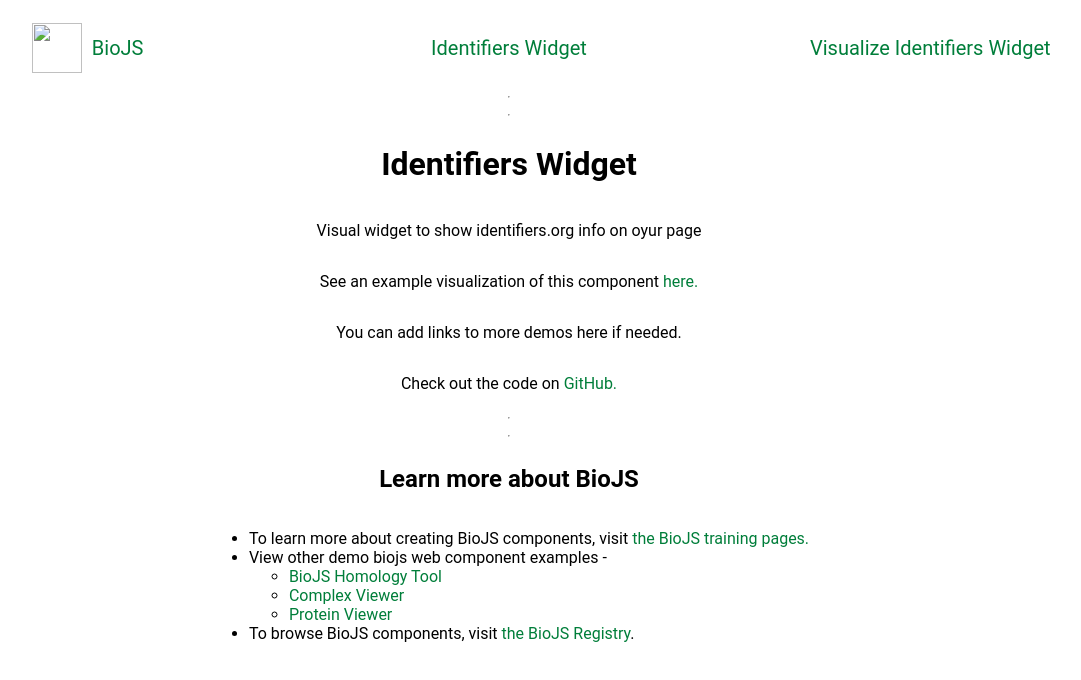
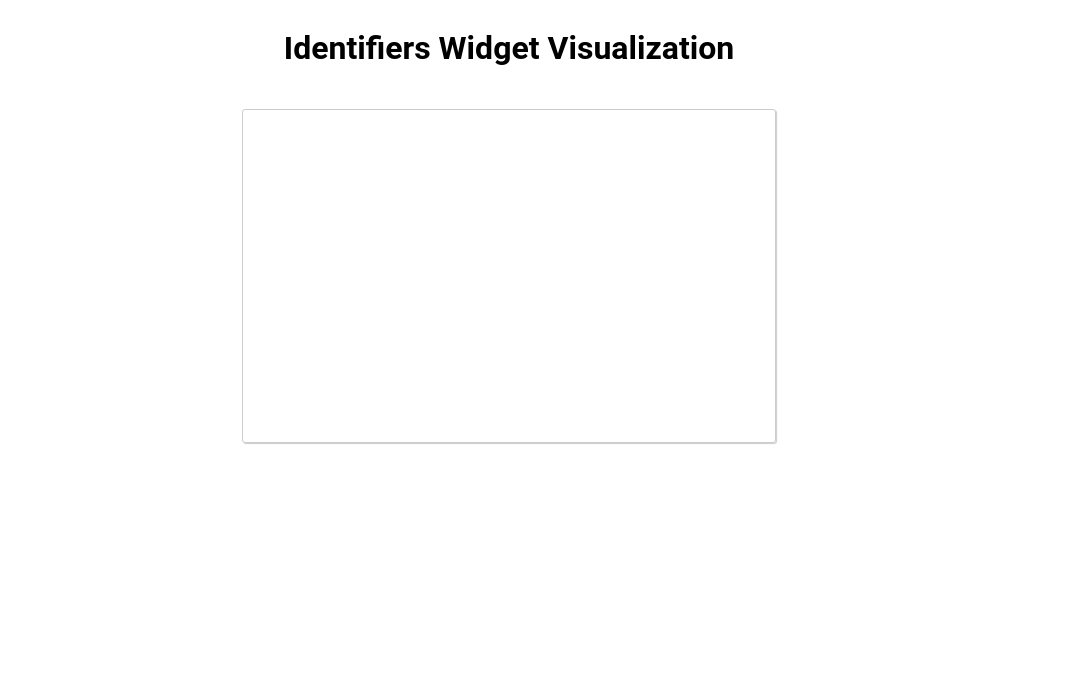
Before and after one commit to intermine/identifiers-widget, a website built with webpack: page index.html in a window 1280 px wide. Shown: the whole page, without its empty margins (131-1212 px from the left). Built offline with nearby package versions, Linux system fonts and the light colour scheme; files whose address does not match are found by name; what hybrids would draw is missing.

Commit message:
move demo to index.html in root

```diff
--- a/index.html
+++ b/index.html
@@ -5,7 +5,8 @@
   <meta charset="utf-8">
   <title>Identifiers Widget</title>
   <link rel="icon" href="img/favicon.png">
-  <link rel="stylesheet" type="text/css" href="dist/style.css">
+  <!-- the library for the webcomponent -->
+  <script src="dist/bundle.js" type="module"></script>
   <style>
   /* here's some basic styling for the demo pages. It's included embedded in the
   page HTML so that it doesn't accidentally end up inside your component ;) */
@@ -25,14 +26,14 @@
     align-items: center;
     font-size: 20px;
   }
+  #biojs_link {
+    display: flex;
+    justify-content: center;
+    align-items: center;
+  }
   #nav > a {
     width: 400px;
     text-align: center;
-  }
-  #biojs_link {
-    display: flex;
-    justify-content: center;
-    align-items: center !important;
   }
   #icon {
     width: 50px;
@@ -40,7 +41,6 @@
     margin-right: 10px;
   }
   a {
-    color: #007e3a;
     font-size: inherit;
     text-decoration: none;
   }
@@ -48,34 +48,11 @@
 </head>
 
 <body class="demo">
-  <div id="nav">
-    <a href="https://biojs.net" target="_blank" id="biojs_link"><img src="img/favicon.png" id="icon">BioJS</a>
-    <a href="index.html">Identifiers Widget</a>
-    <a href="examples/index.html">Visualize Identifiers Widget</a>
-  </div>
-  <hr /><hr />
-  <h1>Identifiers Widget</h1>
-  <p>Visual widget to show identifiers.org info on oyur page</p>
-  <p>See an example visualization of this component <a href="examples/index.html">here.</a></p>
-  <p>You can add links to more demos here if needed.</p>
-  <!-- Remove the next line if this component's code is not on GitHub -->
-  <p>Check out the code on <a href="" target="_blank">GitHub.</a></p>
-  <hr /><hr />
-  <h2>Learn more about BioJS</h2>
-  <ul>
-    <li>To learn more about creating BioJS components, visit
-    <a href="http://training.biojs.net" target="_blank">the BioJS training pages.</a></li>
-    <li>View other demo biojs web component examples -
-      <ul>
-        <li><a href="https://github.com/Nikhil-Vats/BioJS-Homology-tool" target="_blank">BioJS Homology Tool</a></li>
-        <li><a href="https://github.com/Nikhil-Vats/ComplexViewerWebComponent" target="_blank">Complex Viewer</a></li>
-        <li><a href="https://github.com/Nikhil-Vats/bio-pv-web-component" target="_blank">Protein Viewer</a></li>
-      </ul>
-    </li>
-    <li> To browse BioJS components, visit
-    <a href="http://biojs.net" target="_blank">the BioJS Registry</a>.</li>
-  </ul>
+  <h1>Identifiers Widget Visualization</h1>
 
+  <!-- the geneId param below can be removed if needed - it's just an example of
+       how to pass values to the component's JS behaviours. -->
+  <identifiers-widget identifier="fb:FBgn0004053" class="IdentifiersWidget"></identifiers-widget>
 
 </body>
 
```
Also changed, not shown: examples/index.html (deleted, +0 -64 lines).
